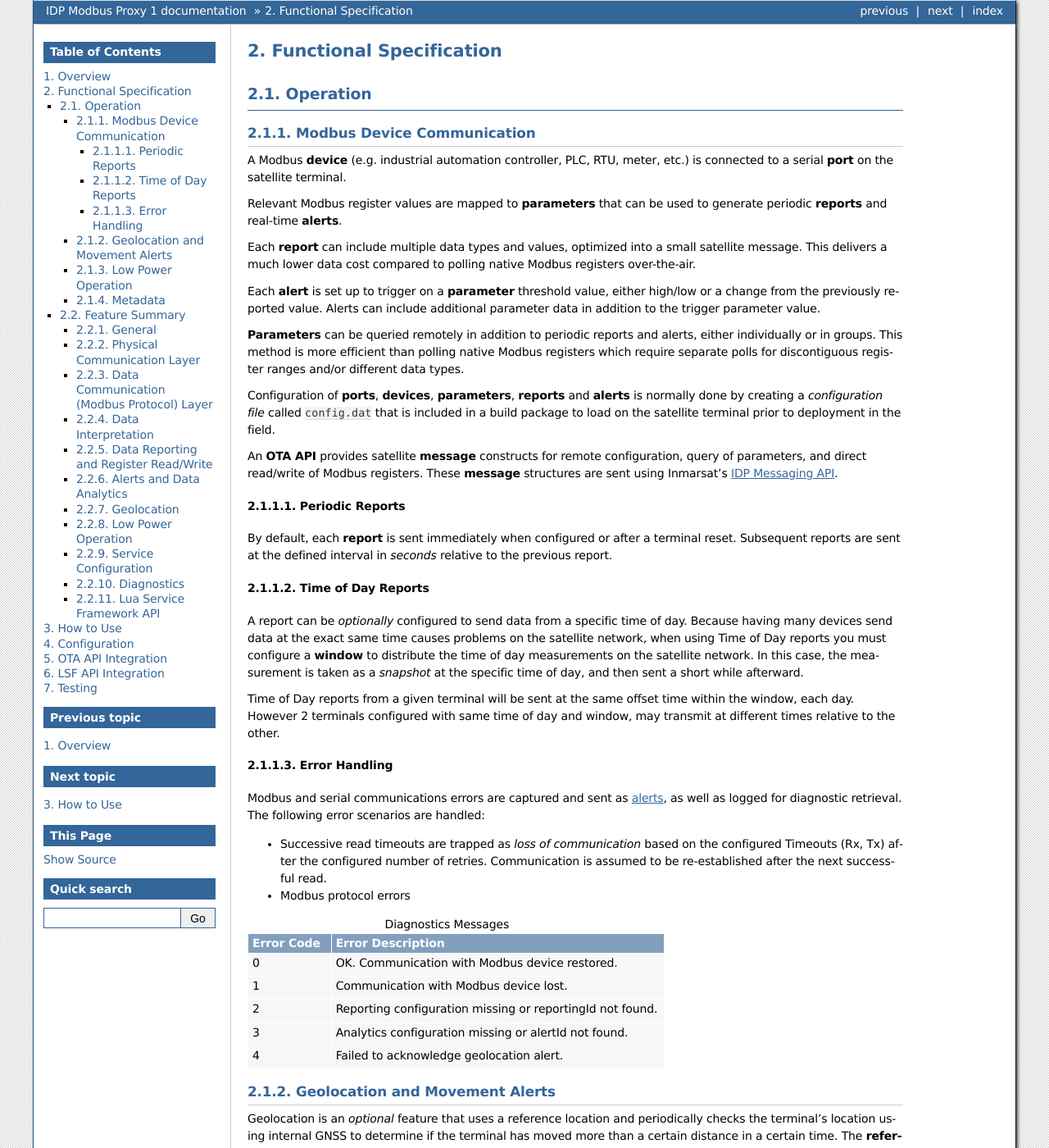
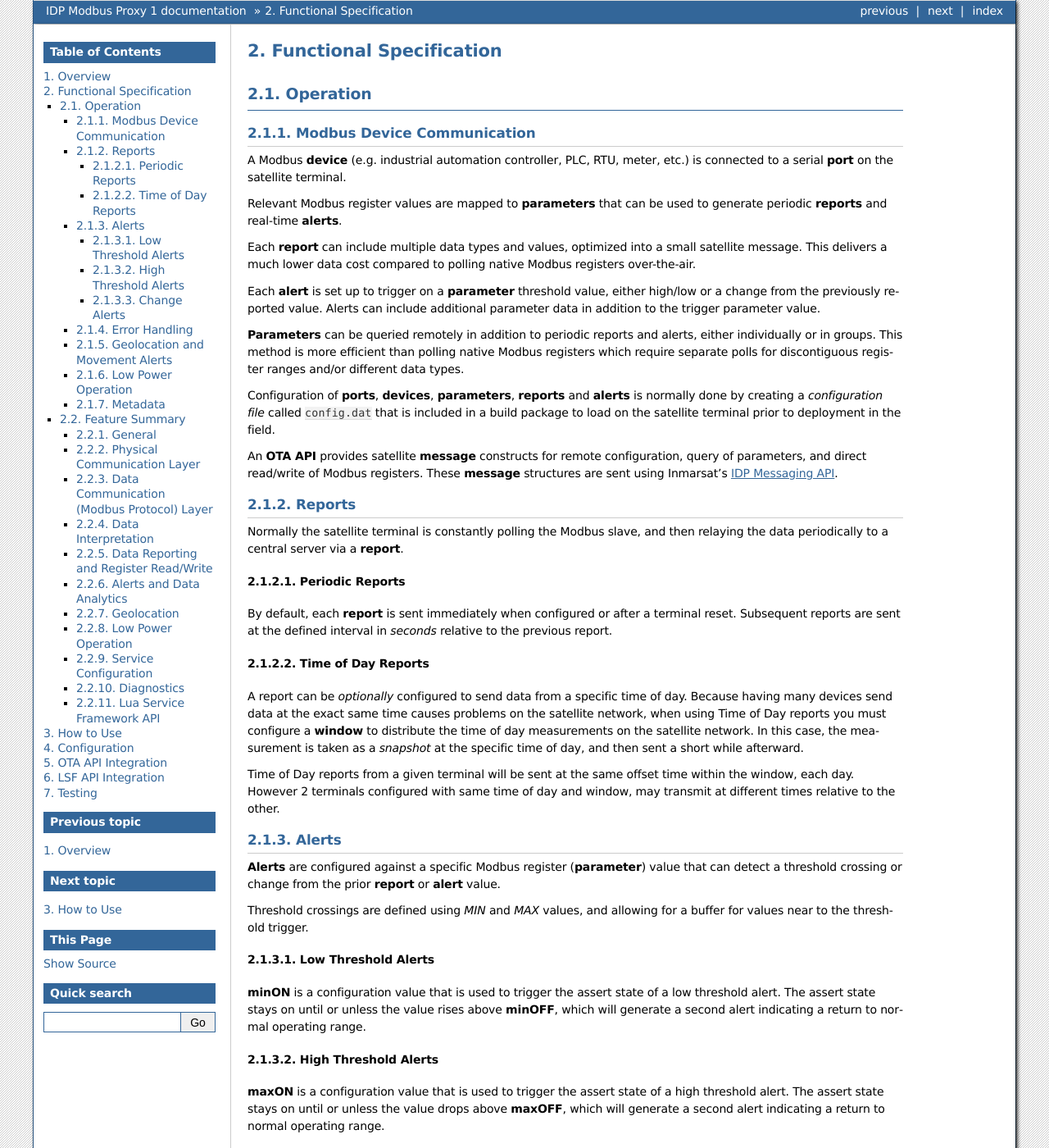
Before and after one commit to gbrucepayne/idp_modbus_proxy, a Sphinx documentation site: the page built from docs/funcspec.rst, in a window 1280 px wide and 1400 px high. Shown: the whole window at 82% size. Built offline with Sphinx 7.4.7, drawn with Linux system fonts in a browser that asks for light colours; some of the changed text lies outside the part shown.

Commit message:
Updated functional spec
Added sections on Reports, Alerts and fixed formatting.

```diff
--- a/docs/funcspec.rst
+++ b/docs/funcspec.rst
@@ -23,6 +23,11 @@ Configuration of **ports**, **devices**, **parameters**, **reports** and **alert
 An **OTA API** provides satellite **message** constructs for remote configuration, query of parameters, and direct read/write of Modbus registers.
 These **message** structures are sent using Inmarsat's `IDP Messaging API <https://developer.inmarsat.com/content/isatdatapro-messaging-api>`_.
 
+Reports
+=======
+
+Normally the satellite terminal is constantly polling the Modbus slave, and then relaying the data periodically to a central server via a **report**.
+
 Periodic Reports
 ----------------
 
@@ -37,8 +42,31 @@ In this case, the measurement is taken as a *snapshot* at the specific time of d
 
 Time of Day reports from a given terminal will be sent at the same offset time within the window, each day.  However 2 terminals configured with same time of day and window, may transmit at different times relative to the other.
 
+Alerts
+======
+
+**Alerts** are configured against a specific Modbus register (**parameter**) value that can detect a threshold crossing or change from the prior **report** or **alert** value.
+
+Threshold crossings are defined using *MIN* and *MAX* values, and allowing for a buffer for values near to the threshold trigger.
+
+Low Threshold Alerts
+--------------------
+
+**minON** is a configuration value that is used to trigger the assert state of a low threshold alert.  The assert state stays on until or unless the value rises above **minOFF**, which will generate a second alert indicating a return to normal operating range.
+
+High Threshold Alerts
+---------------------
+
+**maxON** is a configuration value that is used to trigger the assert state of a high threshold alert.  The assert state stays on until or unless the value drops above **maxOFF**, which will generate a second alert indicating a return to normal operating range.
+
+Change Alerts
+-------------
+
+**change** is a configuration value that tests against an absolute change (higher or lower) relative to the last (or initial on start-up) read/reported value.
+
+
 Error Handling
---------------
+==============
 
 Modbus and serial communications errors are captured and sent as :ref:`alerts <error>`, as well as logged for diagnostic retrieval.  The following error scenarios are handled:
 
```
Also changed, not shown: 6 other files.
